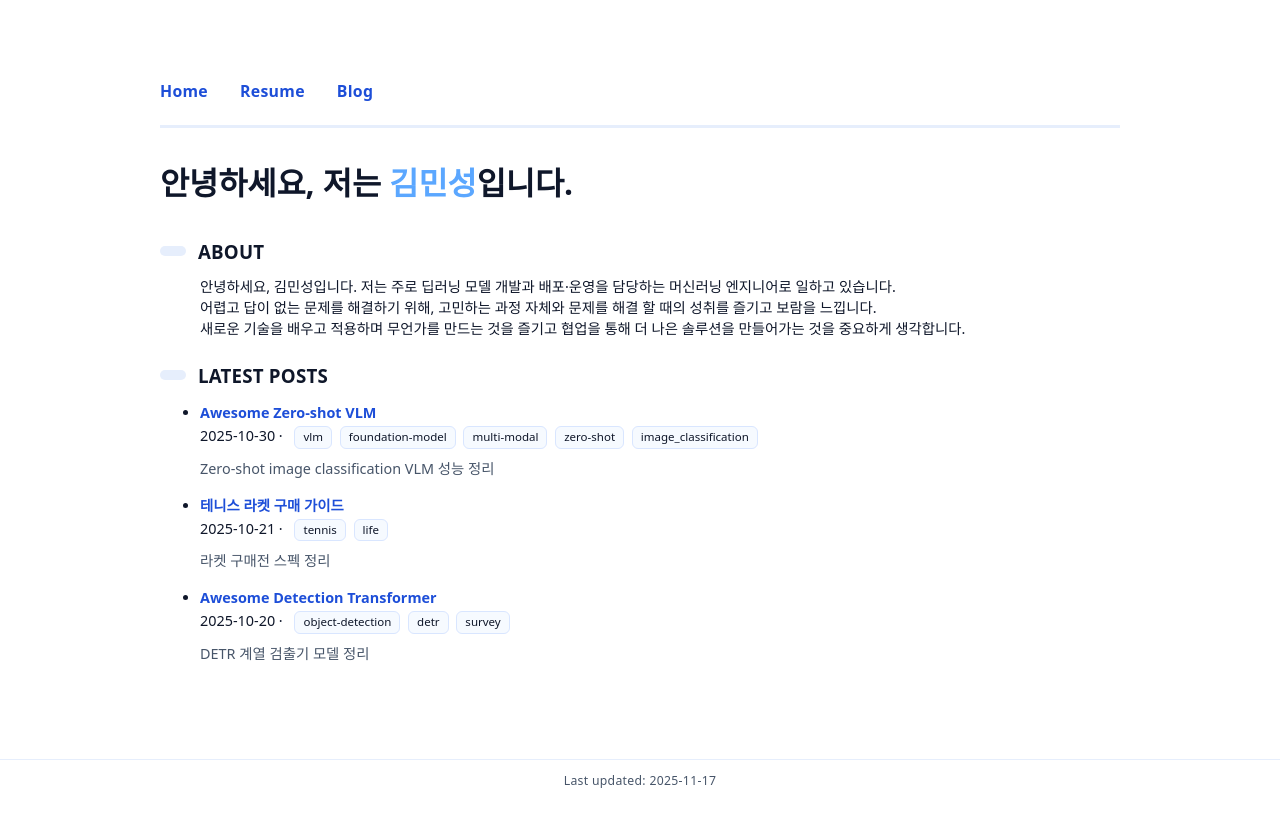
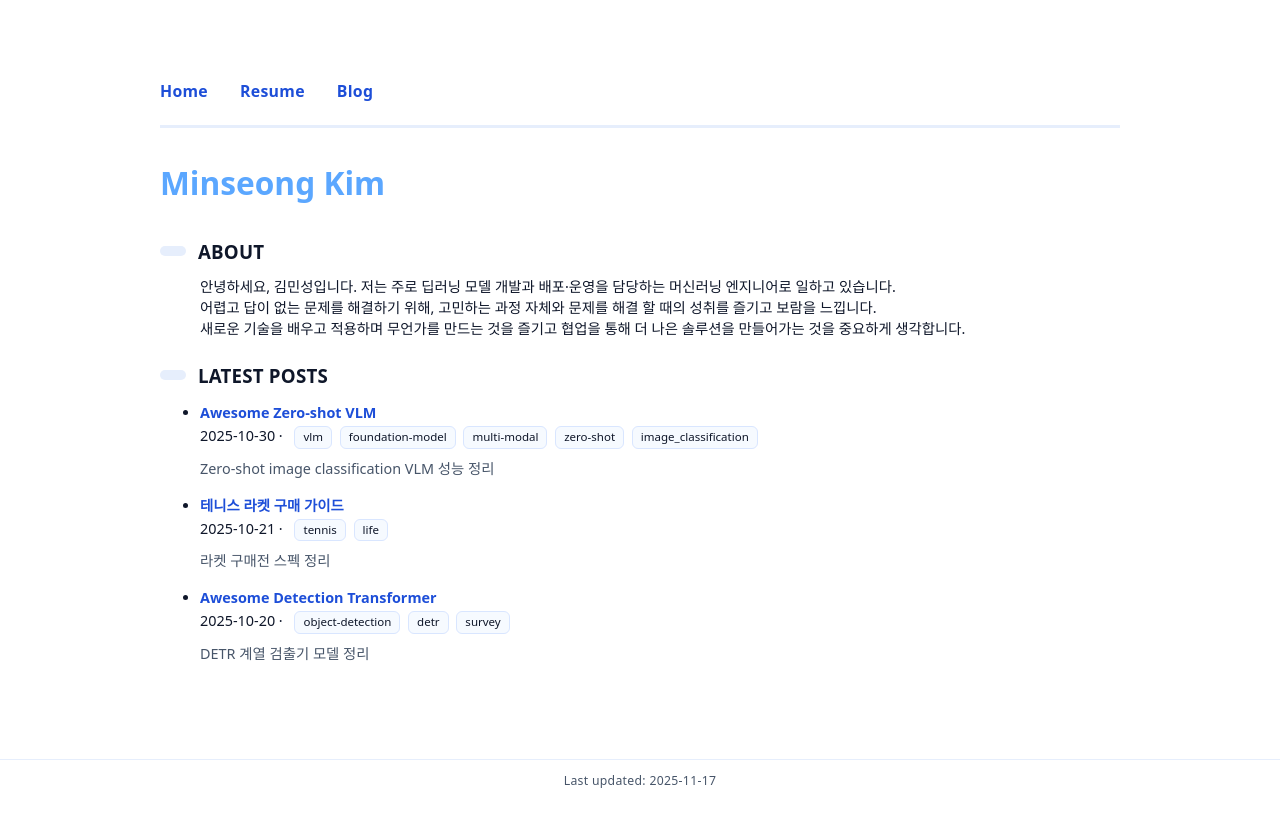
Before and after one commit to tyui592/tyui592.github.io, a Jekyll site: the page built from index.html, in a window 1280 px wide. Shown: the top 827 px of the page. Built offline with Jekyll 4.4.1, drawn with Linux system fonts in a browser that asks for light colours.

Commit message:
minor update

```diff
--- a/index.html
+++ b/index.html
@@ -5,20 +5,14 @@ title: "Home"
 
 <!-- ================= Hero ================= -->
 <section class="hero">
-  <h1>안녕하세요, 저는 <span class="accent">김민성</span>입니다.</h1>
-
-  <!-- <div class="hero-actions">
-    <a class="button" href="{{ '/resume.html' | relative_url }}">Resume</a>
+  <h1><span class="accent">Minseong Kim</span></h1>
+<!--
+  <div class="hero-actions">
     <a class="button secondary" href="https://github.com/tyui592" target="_blank" rel="noopener">GitHub</a>
+    <a class="button secondary" href="https://linkedin.com/in/tyui592" target="_blank" rel="noopener">LinkedIn</a>
+    <a class="button secondary" href="https://minssi.notion.site/158c08e0c94d807689d0e776eac453d6" target="_blank" rel="noopener">Notion</a>
     <a class="button secondary" href="mailto:tyui592@gmail.com">Email</a>
-    <a class="button secondary" href="{{ '/projects/' | relative_url }}">Projects</a>
   </div> -->
-
-  <!-- 즐겨 찾는 링크가 더 필요하면 사용 -->
-  <!-- <ul class="inline-links" style="margin-top:12px;">
-    <li><a href="https://linkedin.com/in/tyui592" target="_blank" rel="noopener">LinkedIn</a></li>
-    <li><a href="https://minssi.notion.site/158c08e0c94d807689d0e776eac453d6" target="_blank" rel="noopener">Notion</a></li>
-  </ul> -->
 </section>
 
 <!-- ================= About (mini) ================= -->
```
